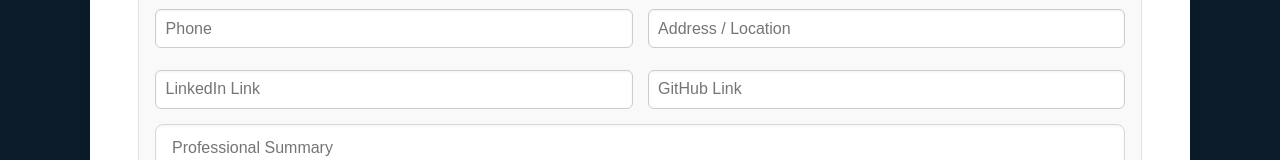
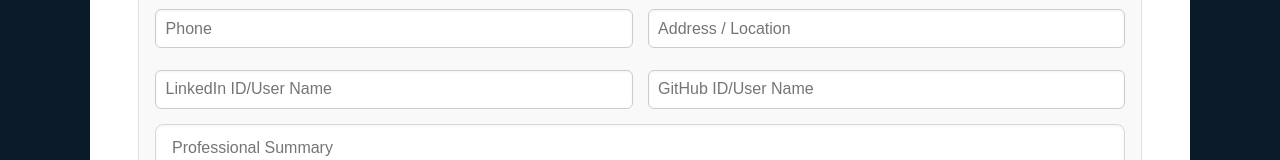
Before and after one commit to Sneha-Nahak/ResuMeUp_Website, a React (Vite) app in the folder frontend/: page /builder in a window 1280 px wide. Shown: the part 359-519 px from the top of the page. Built offline with nearby package versions, Linux system fonts and the light colour scheme; no server answers; sample sign-in values are in the browser's storage.

Commit message:
made some changes

```diff
--- a/frontend/src/pages/ResumeBuilder.jsx
+++ b/frontend/src/pages/ResumeBuilder.jsx
@@ -197,12 +197,12 @@ const ResumeBuilder = () => {
               onChange={(e) => setPersonalInfo({ ...personalInfo, address: e.target.value })}
           />
           <input
-              placeholder="LinkedIn Link"
+              placeholder="LinkedIn ID/User Name"
               value={personalInfo.linkedinLink || ''}
               onChange={(e) => setPersonalInfo({ ...personalInfo, linkedinLink: e.target.value })}
           />
           <input
-              placeholder="GitHub Link"
+              placeholder="GitHub ID/User Name"
               value={personalInfo.githubLink || ''}
               onChange={(e) => setPersonalInfo({ ...personalInfo, githubLink: e.target.value })}
           />
```
